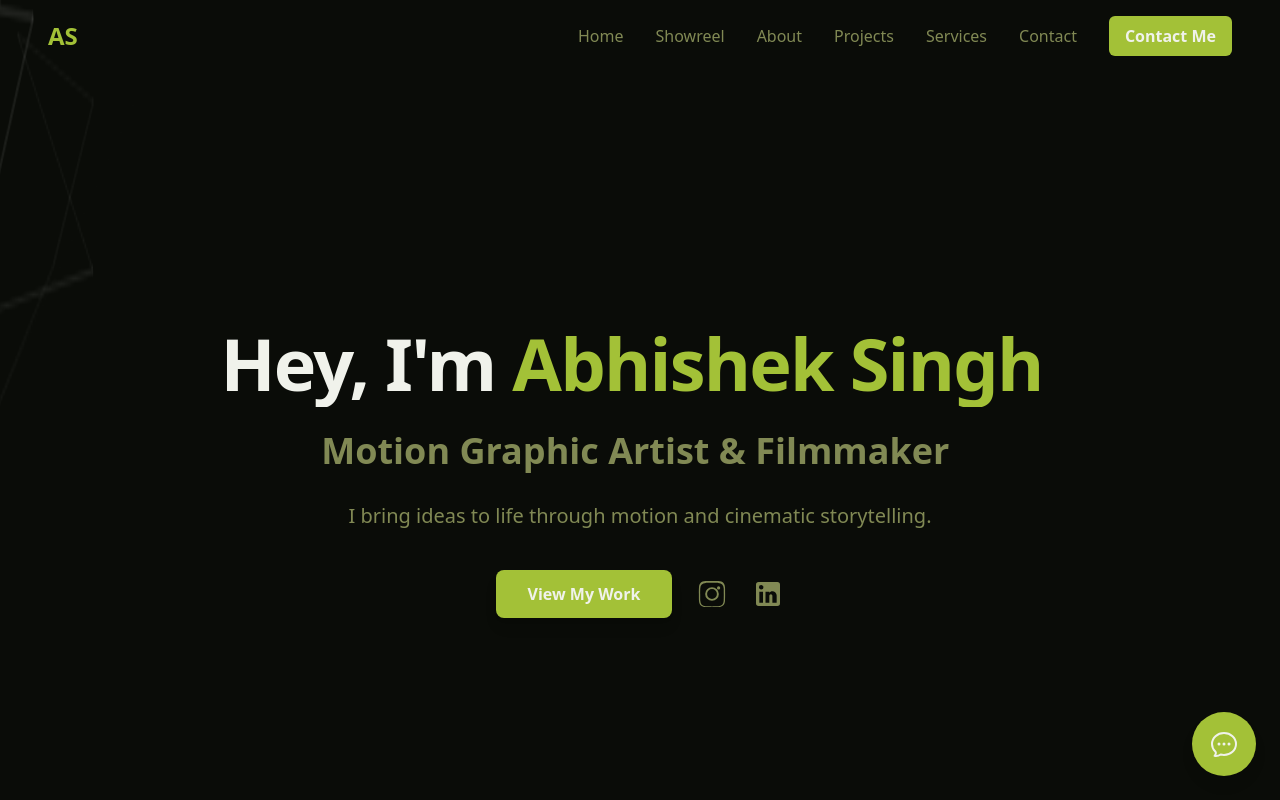
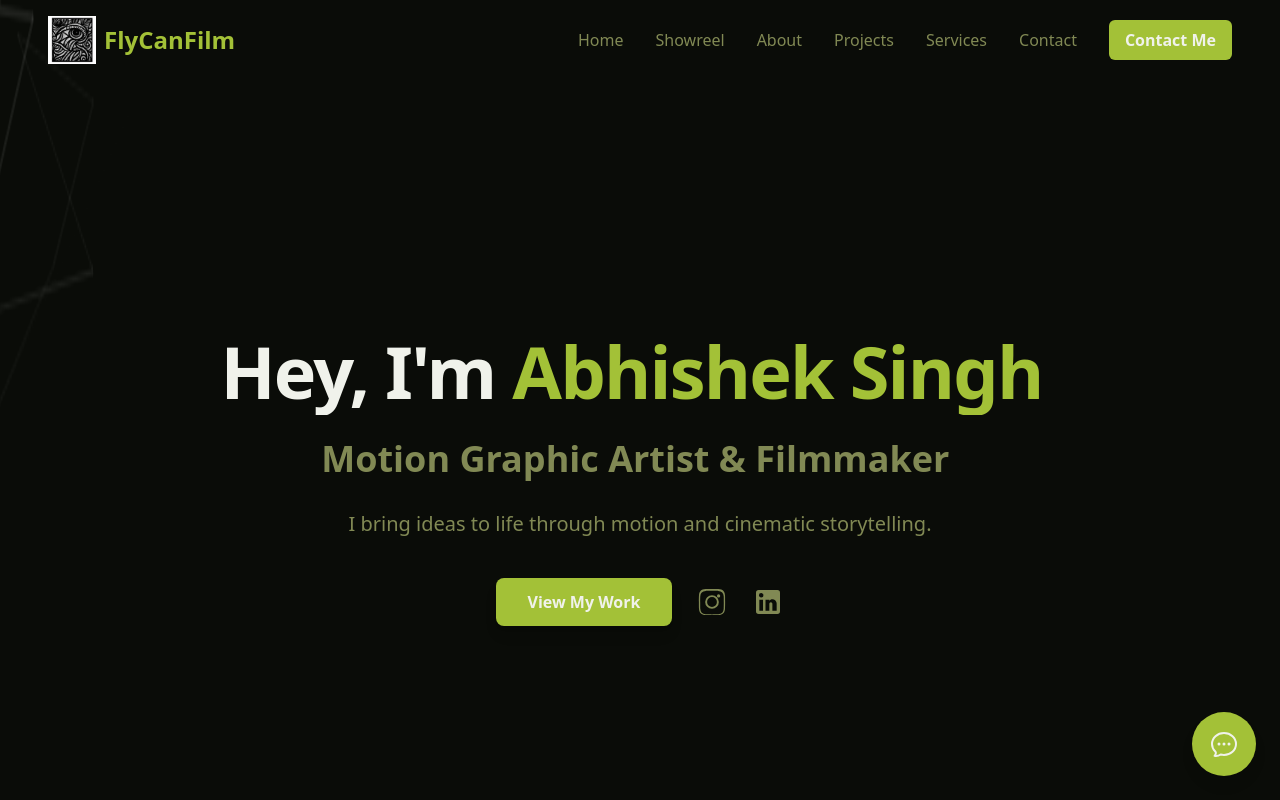
Before and after one commit to Flycanary/Flycanfilm-Portfolio, a React (Vite) app: page / in a window 1280 px wide. Shown: the top 800 px of the page. Built offline with nearby package versions, Linux system fonts and the light colour scheme.

Commit message:
Header Logo

```diff
--- a/components/Header.tsx
+++ b/components/Header.tsx
@@ -25,15 +25,26 @@ const Header: React.FC<HeaderProps> = ({ onNavigate, onOpenServices }) => {
   };
 
   return (
-    <header className={`sticky top-0 z-50 transition-all duration-300 ${isScrolled ? 'bg-secondary/80 backdrop-blur-lg shadow-lg' : 'bg-transparent'}`}>
+    <header
+      className={`sticky top-0 z-50 transition-all duration-300 ${
+        isScrolled ? 'bg-secondary/80 backdrop-blur-lg shadow-lg' : 'bg-transparent'
+      }`}
+    >
       <nav className="container mx-auto flex items-center justify-between p-4 px-6 md:px-12">
         <Magnetic>
           <a
             href="#home"
             onClick={(e) => handleNavClick(e, 'home')}
-            className="text-2xl font-bold text-accent hover:text-accent-hover transition-colors"
+            className="flex items-center space-x-2"
           >
-            AS
+            <img
+              src="/header-logo.png"
+              alt="FlyCanFilm Logo"
+              className="h-12 w-12 object-contain"
+            />
+            <span className="text-2xl font-bold text-accent hover:text-accent-hover transition-colors">
+              FlyCanFilm
+            </span>
           </a>
         </Magnetic>
 
```
Also changed, not shown: public/header-logo.png (added).
